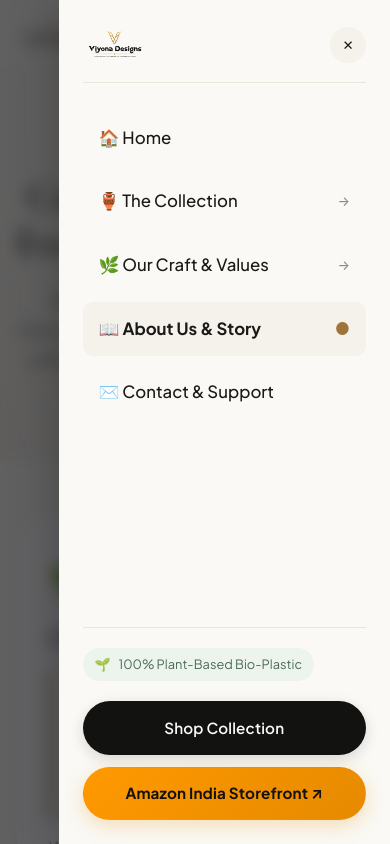
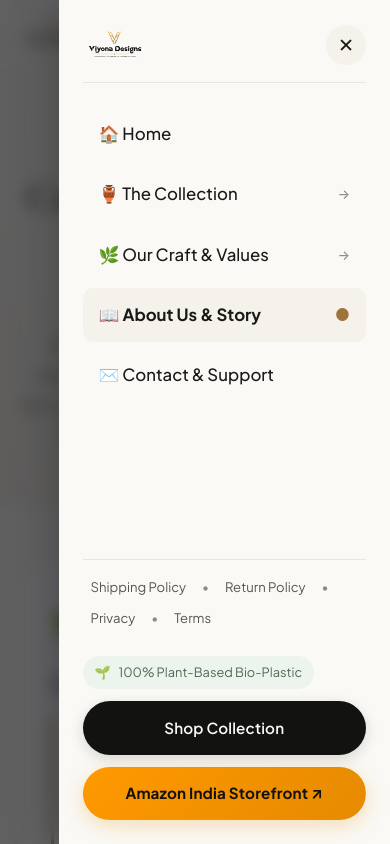
Before and after one commit to ravisharmavashishtha/viyona-designs-web, a React (Vite) app: page /about in a window 390 px wide. Both pictures are taken after a click on the button "Open Navigation Menu". Shown: the top 844 px of the page. Built offline with nearby package versions, Linux system fonts and the light colour scheme.

Commit message:
feat(mobile): add global ScrollToTop, drawer policy shortcuts, 48px tap targets, and iOS zoom prevention

```diff
--- a/src/App.jsx
+++ b/src/App.jsx
@@ -1,4 +1,5 @@
-import { BrowserRouter as Router, Routes, Route } from 'react-router-dom';
+import { useEffect } from 'react';
+import { BrowserRouter as Router, Routes, Route, useLocation } from 'react-router-dom';
 import Navbar from './components/Navbar';
 import Footer from './components/Footer';
 import Home from './pages/Home';
@@ -11,9 +12,20 @@ import PrivacyPolicy from './pages/PrivacyPolicy';
 import TermsOfService from './pages/TermsOfService';
 import BrandShowcase from './pages/BrandShowcase';
 
+function ScrollToTop() {
+  const { pathname } = useLocation();
+
+  useEffect(() => {
+    window.scrollTo({ top: 0, left: 0, behavior: 'instant' });
+  }, [pathname]);
+
+  return null;
+}
+
 function App() {
   return (
     <Router>
+      <ScrollToTop />
       <div style={{ display: 'flex', flexDirection: 'column', minHeight: '100vh' }}>
         <Navbar />
         <main style={{ flex: 1 }}>
--- a/src/components/Navbar.jsx
+++ b/src/components/Navbar.jsx
@@ -7,6 +7,7 @@ function Navbar() {
   const navigate = useNavigate();
   const location = useLocation();
 
+  // Lock body scroll when mobile menu is open
   useEffect(() => {
     if (mobileMenuOpen) {
       document.body.style.overflow = 'hidden';
@@ -18,6 +19,7 @@ function Navbar() {
     };
   }, [mobileMenuOpen]);
 
+  // Close drawer on route change
   useEffect(() => {
     setMobileMenuOpen(false);
   }, [location.pathname]);
@@ -31,7 +33,7 @@ function Navbar() {
       navigate('/');
       setTimeout(() => {
         document.getElementById('collection')?.scrollIntoView({ behavior: 'smooth' });
-      }, 100);
+      }, 150);
     }
   };
 
@@ -41,7 +43,10 @@ function Navbar() {
     if (location.pathname === '/') {
       document.getElementById('craft')?.scrollIntoView({ behavior: 'smooth' });
     } else {
-      navigate('/about');
+      navigate('/');
+      setTimeout(() => {
+        document.getElementById('craft')?.scrollIntoView({ behavior: 'smooth' });
+      }, 150);
     }
   };
 
@@ -217,7 +222,7 @@ function Navbar() {
             onClick={(e) => e.stopPropagation()}
           >
             {/* Drawer Header */}
-            <div style={{ display: 'flex', justifyContent: 'space-between', alignItems: 'center', marginBottom: '1.75rem', paddingBottom: '1rem', borderBottom: '1px solid var(--border-subtle)' }}>
+            <div style={{ display: 'flex', justifyContent: 'space-between', alignItems: 'center', marginBottom: '1.5rem', paddingBottom: '1rem', borderBottom: '1px solid var(--border-subtle)' }}>
               <Link to="/" onClick={() => setMobileMenuOpen(false)}>
                 <img
                   src={logoImg}
@@ -232,13 +237,14 @@ function Navbar() {
                   background: 'var(--bg-subtle)',
                   border: 'none',
                   borderRadius: '50%',
-                  width: '36px',
-                  height: '36px',
+                  width: '40px',
+                  height: '40px',
                   display: 'flex',
                   alignItems: 'center',
                   justifyContent: 'center',
                   cursor: 'pointer',
-                  color: 'var(--text-primary)'
+                  color: 'var(--text-primary)',
+                  fontSize: '1.2rem'
                 }}
               >
                 ✕
@@ -246,7 +252,7 @@ function Navbar() {
             </div>
 
             {/* Nav Items */}
-            <nav style={{ display: 'flex', flexDirection: 'column', gap: '0.6rem', marginBottom: 'auto' }}>
+            <nav style={{ display: 'flex', flexDirection: 'column', gap: '0.4rem', marginBottom: 'auto' }}>
               <Link
                 to="/"
                 onClick={() => setMobileMenuOpen(false)}
@@ -259,7 +265,8 @@ function Navbar() {
                   fontSize: '1.05rem',
                   display: 'flex',
                   alignItems: 'center',
-                  justifyContent: 'space-between'
+                  justifyContent: 'space-between',
+                  minHeight: '48px'
                 }}
               >
                 <span>🏠 Home</span>
@@ -277,7 +284,8 @@ function Navbar() {
                   fontSize: '1.05rem',
                   display: 'flex',
                   alignItems: 'center',
-                  justifyContent: 'space-between'
+                  justifyContent: 'space-between',
+                  minHeight: '48px'
                 }}
               >
                 <span>🏺 The Collection</span>
@@ -295,7 +303,8 @@ function Navbar() {
                   fontSize: '1.05rem',
                   display: 'flex',
                   alignItems: 'center',
-                  justifyContent: 'space-between'
+                  justifyContent: 'space-between',
+                  minHeight: '48px'
                 }}
               >
                 <span>🌿 Our Craft & Values</span>
@@ -314,7 +323,8 @@ function Navbar() {
                   fontSize: '1.05rem',
                   display: 'flex',
                   alignItems: 'center',
-                  justifyContent: 'space-between'
+                  justifyContent: 'space-between',
+                  minHeight: '48px'
                 }}
               >
                 <span>📖 About Us & Story</span>
@@ -333,7 +343,8 @@ function Navbar() {
                   fontSize: '1.05rem',
                   display: 'flex',
                   alignItems: 'center',
-                  justifyContent: 'space-between'
+                  justifyContent: 'space-between',
+                  minHeight: '48px'
                 }}
               >
                 <span>✉️ Contact & Support</span>
@@ -341,8 +352,35 @@ function Navbar() {
               </Link>
             </nav>
 
+            {/* Quick Policies Strip in Drawer */}
+            <div style={{
+              display: 'flex',
+              flexWrap: 'wrap',
+              gap: '0.6rem 1rem',
+              padding: '1rem 0.5rem',
+              marginTop: '1.25rem',
+              borderTop: '1px solid var(--border-subtle)',
+              fontSize: '0.82rem'
+            }}>
+              <Link to="/shipping-policy" onClick={() => setMobileMenuOpen(false)} style={{ color: 'var(--text-secondary)', textDecoration: 'none' }}>
+                Shipping Policy
+              </Link>
+              <span style={{ color: 'var(--text-muted)' }}>•</span>
+              <Link to="/refund-policy" onClick={() => setMobileMenuOpen(false)} style={{ color: 'var(--text-secondary)', textDecoration: 'none' }}>
+                Return Policy
+              </Link>
+              <span style={{ color: 'var(--text-muted)' }}>•</span>
+              <Link to="/privacy-policy" onClick={() => setMobileMenuOpen(false)} style={{ color: 'var(--text-secondary)', textDecoration: 'none' }}>
+                Privacy
+              </Link>
+              <span style={{ color: 'var(--text-muted)' }}>•</span>
+              <Link to="/terms" onClick={() => setMobileMenuOpen(false)} style={{ color: 'var(--text-secondary)', textDecoration: 'none' }}>
+                Terms
+              </Link>
+            </div>
+
             {/* Drawer Bottom Actions */}
-            <div style={{ marginTop: '2rem', display: 'flex', flexDirection: 'column', gap: '0.75rem', paddingTop: '1.25rem', borderTop: '1px solid var(--border-subtle)' }}>
+            <div style={{ display: 'flex', flexDirection: 'column', gap: '0.75rem', paddingTop: '0.75rem' }}>
               <div style={{
                 display: 'inline-flex',
                 alignItems: 'center',
@@ -352,8 +390,7 @@ function Navbar() {
                 backgroundColor: 'var(--accent-sage-light)',
                 padding: '0.4rem 0.75rem',
                 borderRadius: 'var(--radius-full)',
-                width: 'fit-content',
-                marginBottom: '0.5rem'
+                width: 'fit-content'
               }}>
                 <span>🌱</span> 100% Plant-Based Bio-Plastic
               </div>
--- a/src/index.css
+++ b/src/index.css
@@ -365,12 +365,17 @@ img {
     font-size: 14.5px;
   }
 
+  /* Prevent iOS Safari from auto-zooming into form inputs */
+  input, select, textarea {
+    font-size: 16px !important;
+  }
+
   .sticky-mobile-bar {
     display: flex;
   }
 
   .container {
-    padding: 0 1rem;
+    padding: 0 1.15rem;
   }
 
   .trust-bar {
@@ -380,6 +385,6 @@ img {
   .btn {
     width: 100%;
     padding: 0.85rem 1.25rem;
-    font-size: 0.92rem;
+    font-size: 0.95rem;
   }
 }
```
